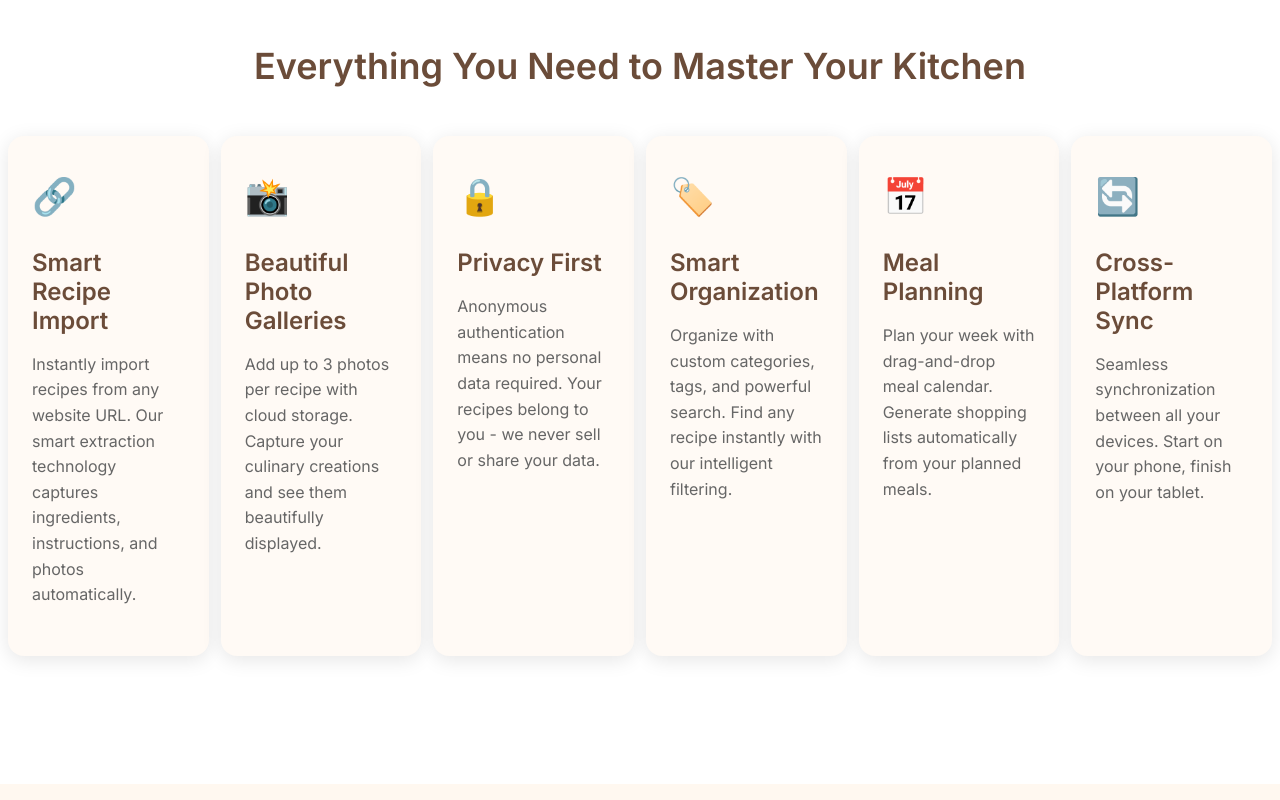
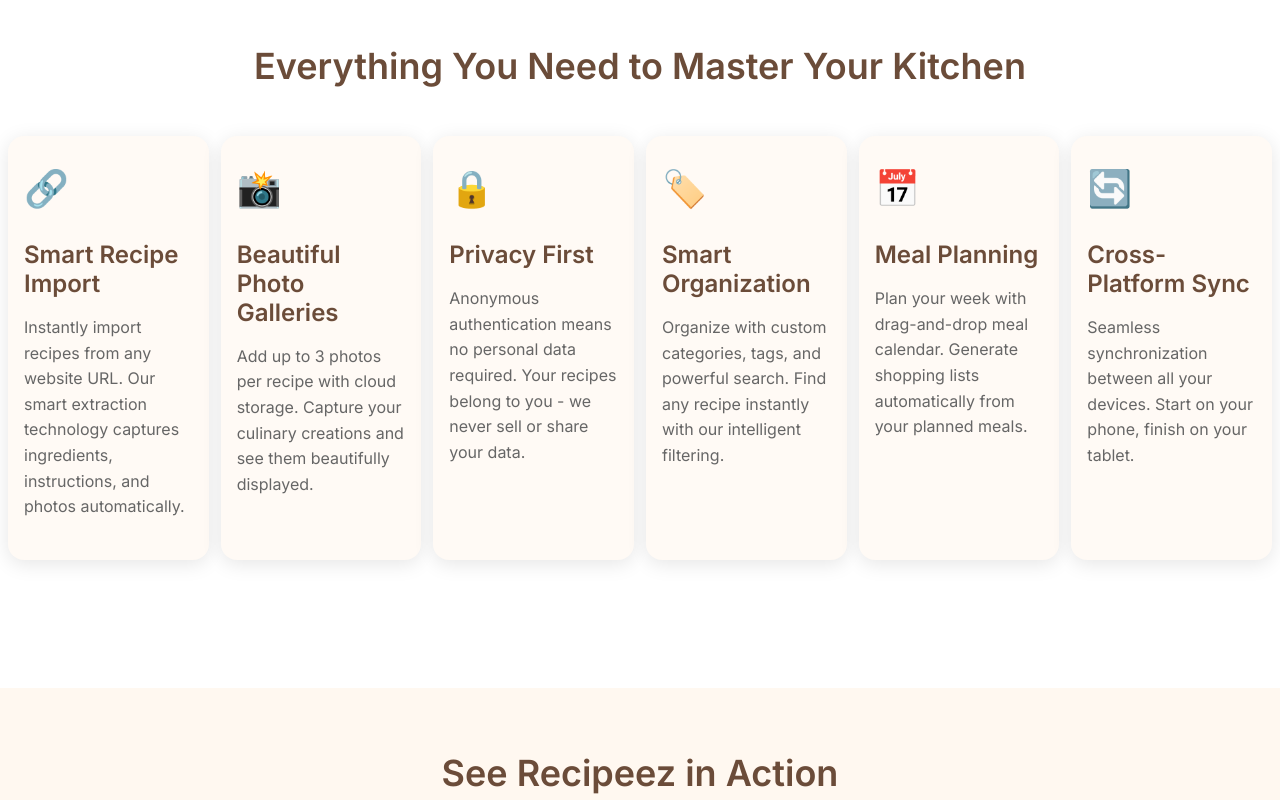
Before and after one commit to mduenas/recipeez-website, a website: page index.html in a window 1280 px wide. Shown: the part 1760-2560 px from the top of the page. Drawn offline with Linux system fonts and the light colour scheme.

Commit message:
trying again

```diff
--- a/assets/css/style.css
+++ b/assets/css/style.css
@@ -267,7 +267,7 @@ header {
 
 .features-grid {
   display: grid;
-  grid-template-columns: repeat(auto-fit, minmax(160px, 1fr));
+  grid-template-columns: repeat(auto-fit, minmax(140px, 1fr));
   gap: var(--spacing-xs);
   margin-bottom: var(--spacing-4xl);
 }
@@ -280,7 +280,7 @@ header {
 
 .feature-card {
   background: var(--light-cream);
-  padding: var(--spacing-xl) var(--spacing-lg);
+  padding: var(--spacing-lg) var(--spacing-md);
   border-radius: var(--radius-xl);
   box-shadow: 0 4px 20px var(--shadow);
   transition: transform 0.3s, box-shadow 0.3s;
```
